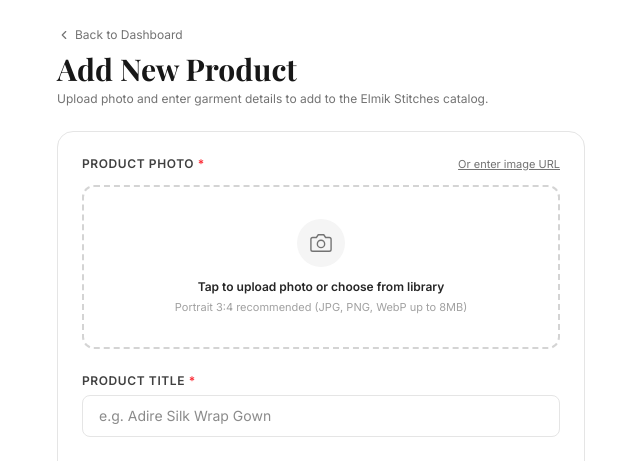
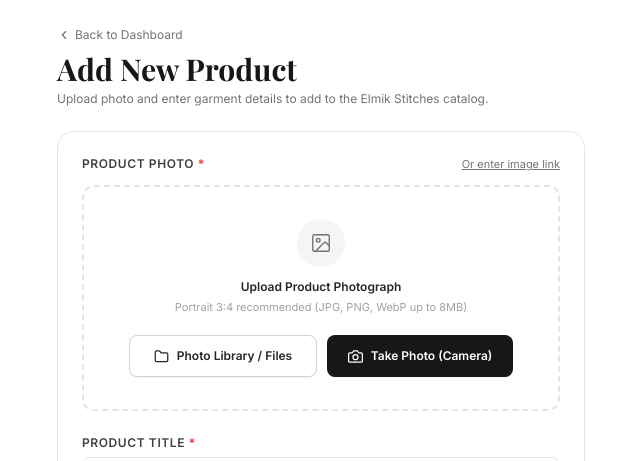
Before and after one commit to shawnneto123/elmiks-stiches-website, a Next.js app: page /admin/products/new in a window 1280 px wide. Shown: the top 461 px of the page, without its empty margins (319-959 px from the left). Built offline with nearby package versions, Linux system fonts and the light colour scheme; no server answers; a web font is replaced by a local one.

Commit message:
Add dual upload buttons: Photo Library/Files and Camera capture

```diff
--- a/components/admin/ImageUploader.tsx
+++ b/components/admin/ImageUploader.tsx
@@ -20,7 +20,9 @@ export function ImageUploader({
   const [uploadError, setUploadError] = useState<string | null>(null);
   const [showUrlInput, setShowUrlInput] = useState(false);
   const [manualUrl, setManualUrl] = useState("");
-  const fileInputRef = useRef<HTMLInputElement>(null);
+
+  const libraryInputRef = useRef<HTMLInputElement>(null);
+  const cameraInputRef = useRef<HTMLInputElement>(null);
 
   const handleFileChange = async (e: React.ChangeEvent<HTMLInputElement>) => {
     const file = e.target.files?.[0];
@@ -55,7 +57,6 @@ export function ImageUploader({
         });
 
       if (error) {
-        // Fallback: If upload fails (e.g. bucket policy or local dev offline), read as object URL or show message
         throw new Error(error.message);
       }
 
@@ -88,9 +89,8 @@ export function ImageUploader({
   const handleRemoveImage = () => {
     setImageUrl("");
     onUpload("");
-    if (fileInputRef.current) {
-      fileInputRef.current.value = "";
-    }
+    if (libraryInputRef.current) libraryInputRef.current.value = "";
+    if (cameraInputRef.current) cameraInputRef.current.value = "";
   };
 
   return (
@@ -104,7 +104,7 @@ export function ImageUploader({
           onClick={() => setShowUrlInput(!showUrlInput)}
           className="text-[11px] text-neutral-500 hover:text-neutral-900 underline transition-colors"
         >
-          {showUrlInput ? "Hide URL input" : "Or enter image URL"}
+          {showUrlInput ? "Hide URL input" : "Or enter image link"}
         </button>
       </div>
 
@@ -121,14 +121,14 @@ export function ImageUploader({
           <button
             type="button"
             onClick={handleManualUrlSubmit}
-            className="px-3 py-2 text-xs bg-neutral-900 text-white rounded-lg font-medium hover:bg-neutral-800"
+            className="px-3 py-2 text-xs bg-neutral-900 text-white rounded-lg font-medium hover:bg-neutral-800 shrink-0"
           >
             Apply
           </button>
         </div>
       )}
 
-      {/* Preview Container or Upload Zone */}
+      {/* Preview Container or Upload Actions */}
       {imageUrl ? (
         <div className="relative aspect-[3/4] max-w-[240px] mx-auto rounded-xl overflow-hidden bg-neutral-100 border border-neutral-200 shadow-sm group">
           <Image
@@ -138,32 +138,40 @@ export function ImageUploader({
             sizes="240px"
             className="object-cover"
           />
-          <div className="absolute inset-0 bg-black/40 opacity-0 group-hover:opacity-100 transition-opacity flex items-center justify-center gap-2 p-2">
+          <div className="absolute inset-0 bg-black/50 opacity-0 group-hover:opacity-100 transition-opacity flex flex-col items-center justify-center gap-2 p-3">
             <button
               type="button"
-              onClick={() => fileInputRef.current?.click()}
-              className="px-3 py-1.5 bg-white/90 hover:bg-white text-neutral-900 text-xs font-medium rounded-lg shadow-sm"
+              onClick={() => libraryInputRef.current?.click()}
+              className="w-full max-w-[160px] px-3 py-1.5 bg-white/95 hover:bg-white text-neutral-900 text-xs font-medium rounded-lg shadow-sm text-center"
             >
-              Replace
+              Choose from Library
+            </button>
+            <button
+              type="button"
+              onClick={() => cameraInputRef.current?.click()}
+              className="w-full max-w-[160px] px-3 py-1.5 bg-white/95 hover:bg-white text-neutral-900 text-xs font-medium rounded-lg shadow-sm text-center"
+            >
+              Take New Photo
             </button>
             <button
               type="button"
               onClick={handleRemoveImage}
-              className="px-3 py-1.5 bg-red-600/90 hover:bg-red-600 text-white text-xs font-medium rounded-lg shadow-sm"
+              className="w-full max-w-[160px] px-3 py-1.5 bg-red-600 hover:bg-red-700 text-white text-xs font-medium rounded-lg shadow-sm text-center"
             >
               Remove
             </button>
           </div>
         </div>
       ) : (
+        <div className="space-y-3">
+          {/* Main Drag/Tap Upload Zone */}
           <div
-          onClick={() => fileInputRef.current?.click()}
-          className={`border-2 border-dashed rounded-xl p-8 text-center cursor-pointer transition-all hover:bg-neutral-50 flex flex-col items-center justify-center gap-3 ${
-            isUploading ? "border-brand-accent bg-brand-accent/5" : "border-neutral-300"
+            className={`border-2 border-dashed rounded-xl p-6 sm:p-8 text-center transition-all bg-white hover:bg-neutral-50 flex flex-col items-center justify-center gap-3 ${
+              isUploading ? "border-brand-accent bg-brand-accent/5" : "border-neutral-200"
             }`}
           >
             {isUploading ? (
-            <div className="space-y-2">
+              <div className="space-y-2 py-4">
                 <div className="w-8 h-8 mx-auto border-2 border-brand-accent border-t-transparent rounded-full animate-spin" />
                 <p className="text-xs font-medium text-neutral-700">Uploading photo to Supabase...</p>
               </div>
@@ -181,28 +189,86 @@ export function ImageUploader({
                     strokeLinecap="round"
                     strokeLinejoin="round"
                   >
-                  <path d="M23 19a2 2 0 0 1-2 2H3a2 2 0 0 1-2-2V8a2 2 0 0 1 2-2h4l2-3h6l2 3h4a2 2 0 0 1 2 2z" />
-                  <circle cx="12" cy="13" r="4" />
+                    <rect width="18" height="18" x="3" y="3" rx="2" ry="2" />
+                    <circle cx="9" cy="9" r="2" />
+                    <path d="m21 15-3.086-3.086a2 2 0 0 0-2.828 0L6 21" />
                   </svg>
                 </div>
-              <div className="space-y-1">
+                <div className="space-y-1 text-center">
                   <p className="text-xs font-semibold text-neutral-800">
-                  Tap to upload photo or choose from library
+                    Upload Product Photograph
                   </p>
                   <p className="text-[11px] text-neutral-400">
                     Portrait 3:4 recommended (JPG, PNG, WebP up to 8MB)
                   </p>
                 </div>
+
+                {/* Two Distinct Explicit Action Buttons */}
+                <div className="flex flex-col sm:flex-row gap-2.5 w-full max-w-sm pt-2">
+                  <button
+                    type="button"
+                    onClick={() => libraryInputRef.current?.click()}
+                    className="flex-1 min-h-[42px] px-4 py-2.5 rounded-lg border border-neutral-300 hover:border-neutral-400 bg-white hover:bg-neutral-50 text-neutral-800 text-xs font-semibold transition-all flex items-center justify-center gap-2 shadow-2xs active:scale-98"
+                  >
+                    <svg
+                      xmlns="http://www.w3.org/2000/svg"
+                      width="15"
+                      height="15"
+                      viewBox="0 0 24 24"
+                      fill="none"
+                      stroke="currentColor"
+                      strokeWidth="2"
+                      strokeLinecap="round"
+                      strokeLinejoin="round"
+                    >
+                      <path d="M4 20h16a2 2 0 0 0 2-2V8a2 2 0 0 0-2-2h-7.93a2 2 0 0 1-1.66-.9l-.82-1.2A2 2 0 0 0 7.93 3H4a2 2 0 0 0-2 2v13c0 1.1.9 2 2 2Z" />
+                    </svg>
+                    <span>Photo Library / Files</span>
+                  </button>
+
+                  <button
+                    type="button"
+                    onClick={() => cameraInputRef.current?.click()}
+                    className="flex-1 min-h-[42px] px-4 py-2.5 rounded-lg bg-neutral-900 hover:bg-neutral-800 text-white text-xs font-semibold transition-all flex items-center justify-center gap-2 shadow-2xs active:scale-98"
+                  >
+                    <svg
+                      xmlns="http://www.w3.org/2000/svg"
+                      width="15"
+                      height="15"
+                      viewBox="0 0 24 24"
+                      fill="none"
+                      stroke="currentColor"
+                      strokeWidth="2"
+                      strokeLinecap="round"
+                      strokeLinejoin="round"
+                    >
+                      <path d="M23 19a2 2 0 0 1-2 2H3a2 2 0 0 1-2-2V8a2 2 0 0 1 2-2h4l2-3h6l2 3h4a2 2 0 0 1 2 2z" />
+                      <circle cx="12" cy="13" r="4" />
+                    </svg>
+                    <span>Take Photo (Camera)</span>
+                  </button>
+                </div>
               </>
             )}
           </div>
+        </div>
       )}
 
-      {/* Hidden File Input allowing native OS picker (Photo Library, Files, or Camera) */}
+      {/* Input 1: Standard File / Photo Library Picker */}
       <input
-        ref={fileInputRef}
+        ref={libraryInputRef}
         type="file"
         accept="image/*"
+        onChange={handleFileChange}
+        className="hidden"
+      />
+
+      {/* Input 2: Direct Camera Capture for Mobile */}
+      <input
+        ref={cameraInputRef}
+        type="file"
+        accept="image/*"
+        capture="environment"
         onChange={handleFileChange}
         className="hidden"
       />
```
Lines whose indentation alone changed are shown as unchanged.
